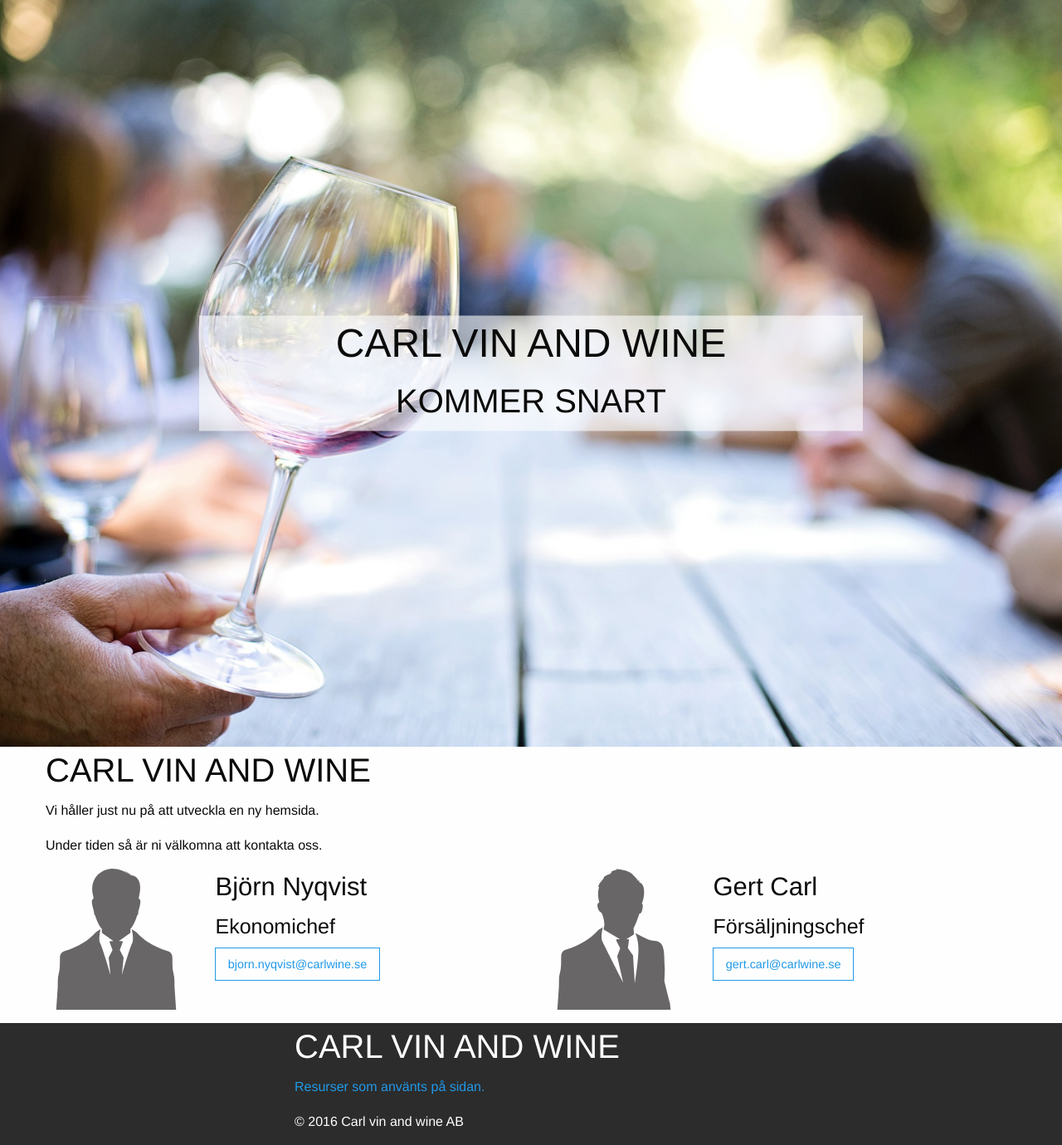
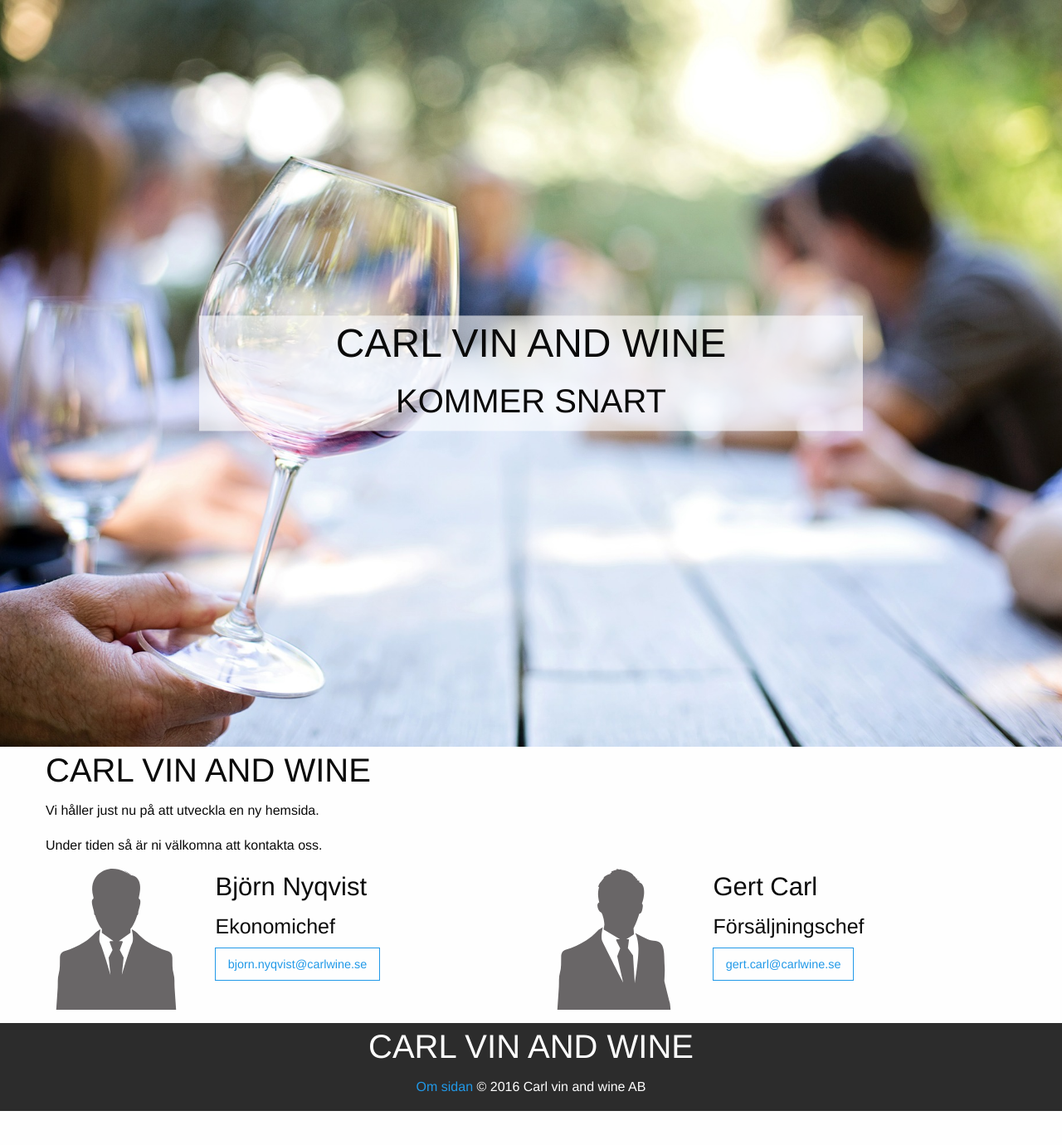
Before and after one commit to CalvinMcGee/carlwine.se, a Jekyll site: the page built from index.html, in a window 1280 px wide. Shown: the whole page at 83% size. Built offline with Jekyll 4.4.1, drawn with Linux system fonts in a browser that asks for light colours; after the commit the page ends 1339 px from its top, so only the background shows below that.

Commit message:
Ändrar i footer.

```diff
--- a/_includes/footer.html
+++ b/_includes/footer.html
@@ -3,8 +3,10 @@
   <div class="row">
     <div class="column small-12 medium-6 small-centered">
       <h2>CARL VIN AND WINE</h2>
-      <p><a href="{{ "/resurser/" | prepend: site.baseurl }}">Resurser som använts på sidan.</a></p>
-      <p>&copy; {% if year != '2016' %}2016 - {% endif %}{{ year }} Carl vin and wine AB</p>
+      <p>
+        <a href="{{ "/om-sidan/" | prepend: site.baseurl }}">Om sidan</a>
+        &copy; {% if year != '2016' %}2016 - {% endif %}{{ year }} Carl vin and wine AB
+      </p>
     </div>
   </div>
 </footer>
--- a/_sass/main.scss
+++ b/_sass/main.scss
@@ -40,4 +40,5 @@ main {
 footer {
 	background-color: #2C2C2C;
 	color: #FFF;
+	text-align: center;
 }
```
